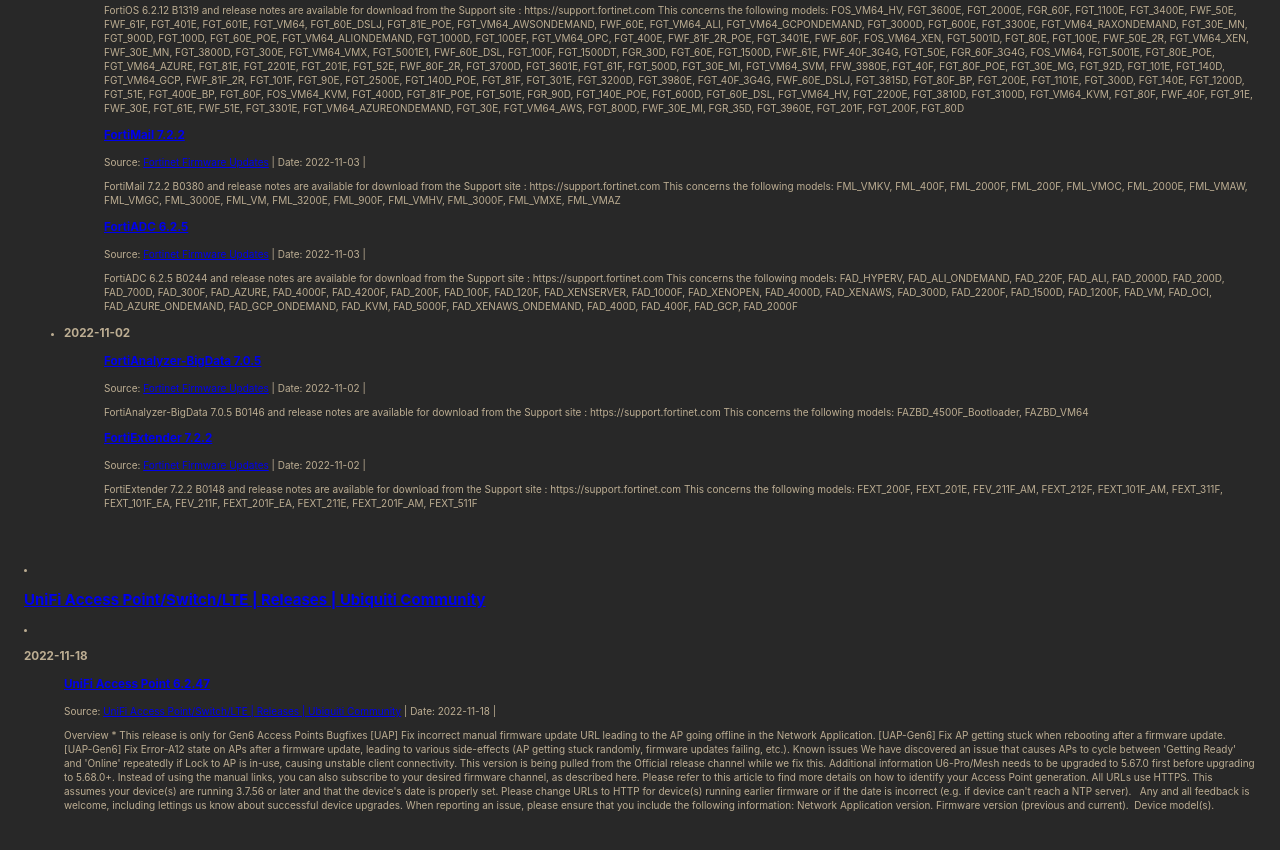
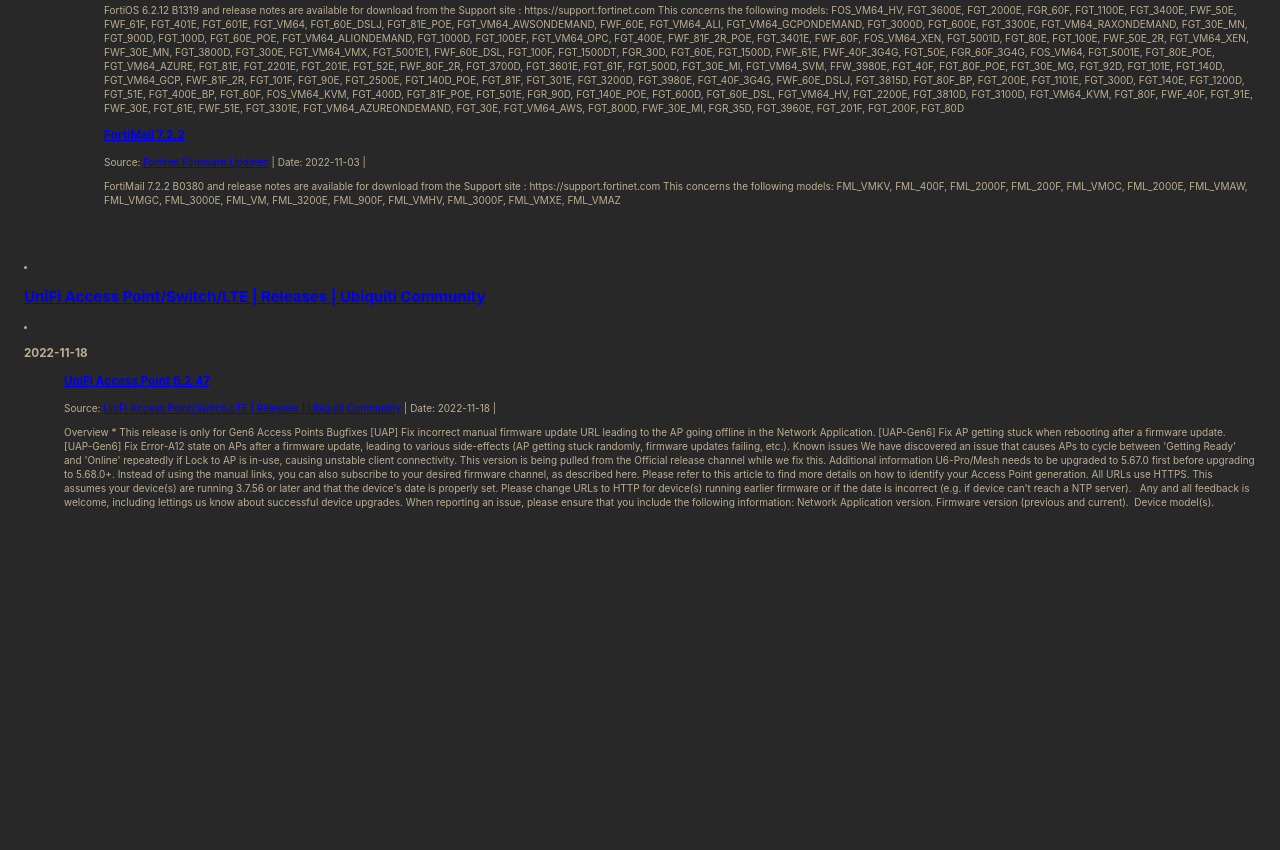
Before and after one commit to dosweiler/RssFeed, a plain HTML site: page index.html in a window 1280 px wide. Shown: the part 1708-2558 px from the top of the page. After the commit the page ends 2259 px from the top, so only its background shows below. Drawn offline with Linux system fonts and the light colour scheme.

Commit message:
deploy: d59bdff06b9e160b89e10a5268d02194092a05b6

```diff
--- a/index.html
+++ b/index.html
@@ -432,63 +432,6 @@
 FML_VMAZ</p>
               </details>
             </article>
-            <article>
-                <h3><a href=https://support.fortinet.com/EndUser/FirmwareImages.aspx>FortiADC 6.2.5</a></h3>
-                <div>
-                  <span>Source: <a href=http://support.fortinet.com/>Fortinet Firmware Updates</a></span> |
-                  <span>Date: <time>2022-11-03</time></span> |
-                </div>
-                <p>FortiADC 6.2.5 B0244 and release notes are available for download from the Support site : https://support.fortinet.com
-This concerns the following models:
-FAD_HYPERV, FAD_ALI_ONDEMAND, FAD_220F,
-FAD_ALI, FAD_2000D, FAD_200D,
-FAD_700D, FAD_300F, FAD_AZURE,
-FAD_4000F, FAD_4200F, FAD_200F,
-FAD_100F, FAD_120F, FAD_XENSERVER,
-FAD_1000F, FAD_XENOPEN, FAD_4000D,
-FAD_XENAWS, FAD_300D, FAD_2200F,
-FAD_1500D, FAD_1200F, FAD_VM,
-FAD_OCI, FAD_AZURE_ONDEMAND, FAD_GCP_ONDEMAND,
-FAD_KVM, FAD_5000F, FAD_XENAWS_ONDEMAND,
-FAD_400D, FAD_400F, FAD_GCP,
-FAD_2000F</p>
-              </details>
-            </article>
-
-          </section>
-        </li>
-
-        <li>
-      <section>
-      <h1>2022-11-02</h1>
-
-      <ul>
-
-            <article>
-                <h3><a href=https://support.fortinet.com/EndUser/FirmwareImages.aspx>FortiAnalyzer-BigData 7.0.5</a></h3>
-                <div>
-                  <span>Source: <a href=http://support.fortinet.com/>Fortinet Firmware Updates</a></span> |
-                  <span>Date: <time>2022-11-02</time></span> |
-                </div>
-                <p>FortiAnalyzer-BigData 7.0.5 B0146 and release notes are available for download from the Support site : https://support.fortinet.com
-This concerns the following models:
-FAZBD_4500F_Bootloader, FAZBD_VM64</p>
-              </details>
-            </article>
-            <article>
-                <h3><a href=https://support.fortinet.com/EndUser/FirmwareImages.aspx>FortiExtender 7.2.2</a></h3>
-                <div>
-                  <span>Source: <a href=http://support.fortinet.com/>Fortinet Firmware Updates</a></span> |
-                  <span>Date: <time>2022-11-02</time></span> |
-                </div>
-                <p>FortiExtender 7.2.2 B0148 and release notes are available for download from the Support site : https://support.fortinet.com
-This concerns the following models:
-FEXT_200F, FEXT_201E, FEV_211F_AM,
-FEXT_212F, FEXT_101F_AM, FEXT_311F,
-FEXT_101F_EA, FEV_211F, FEXT_201F_EA,
-FEXT_211E, FEXT_201F_AM, FEXT_511F</p>
-              </details>
-            </article>
 
           </section>
         </li>
```
Also changed, not shown: cache.json (+0 -30 lines), 1 other file.
